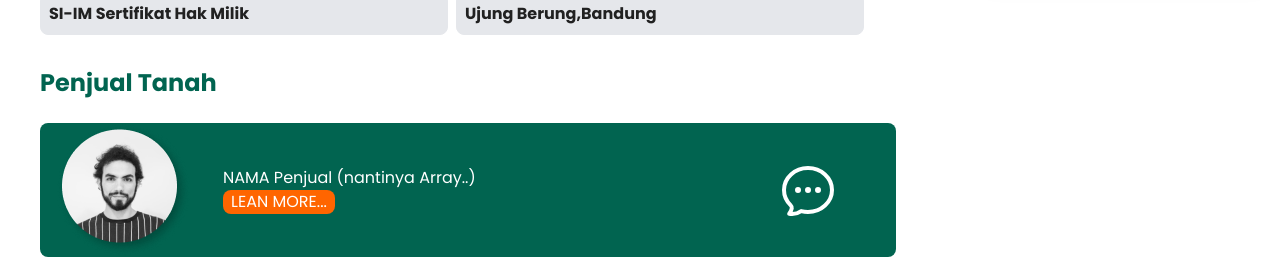
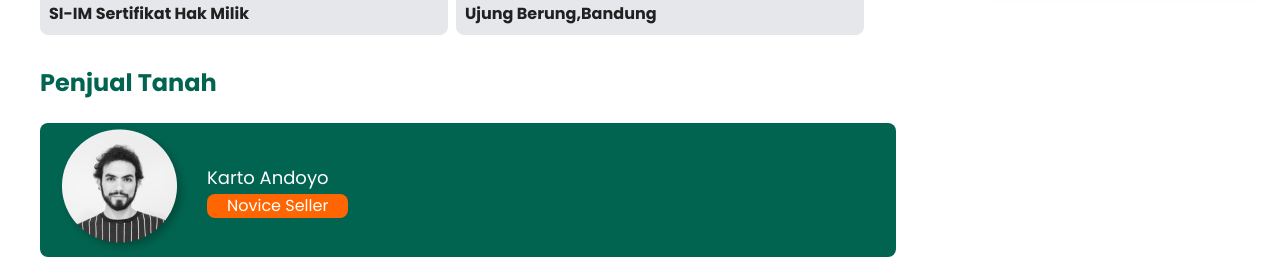
Before and after one commit to FlowersRlit/punyatanah-reactjs, a React (Create React App) app: page /marketplace/catalog/1 in a window 1280 px wide. Shown: the part 1625-1905 px from the top of the page. Built offline with nearby package versions, Linux system fonts and the light colour scheme.

Commit message:
adapting feature to current adjustments

```diff
--- a/src/components/childdetails/OwnerCard.js
+++ b/src/components/childdetails/OwnerCard.js
@@ -6,27 +6,11 @@ const OwnerCard = () => {
       <div className="pb-6 text-2xl font-bold text-hijau1">Penjual Tanah</div>
       <div className="flex w-full items-center rounded-lg bg-hijau1">
         <img src={upt1} className=" h-full px-4" />
-        <div className="flex flex-1 items-center justify-between pr-14">
-          <h1 className="p-4 pt-4 text-white">
-            NAMA Penjual (nantinya Array..)
-            <p className="w-28 rounded-lg bg-orange1 text-center">
-              LEAN MORE...
-            </p>
-          </h1>
-
-          <svg
-            xmlns="http://www.w3.org/2000/svg"
-            fill="none"
-            viewBox="0 0 24 24"
-            stroke-width="1.5"
-            stroke="currentColor"
-            class="h-16 w-16 text-white">
-            <path
-              stroke-linecap="round"
-              stroke-linejoin="round"
-              d="M8.625 12a.375.375 0 11-.75 0 .375.375 0 01.75 0zm0 0H8.25m4.125 0a.375.375 0 11-.75 0 .375.375 0 01.75 0zm0 0H12m4.125 0a.375.375 0 11-.75 0 .375.375 0 01.75 0zm0 0h-.375M21 12c0 4.556-4.03 8.25-9 8.25a9.764 9.764 0 01-2.555-.337A5.972 5.972 0 015.41 20.97a5.969 5.969 0 01-.474-.065 4.48 4.48 0 00.978-2.025c.09-.457-.133-.901-.467-1.226C3.93 16.178 3 14.189 3 12c0-4.556 4.03-8.25 9-8.25s9 3.694 9 8.25z"
-            />
-          </svg>
+        <div className="flex-col items-center pr-14 text-white">
+          <h1 className="py-0.5 text-lg">Karto Andoyo </h1>
+          <p className="rounded-lg bg-orange1 px-5 text-center">
+            Novice Seller
+          </p>
         </div>
       </div>
     </>
```
